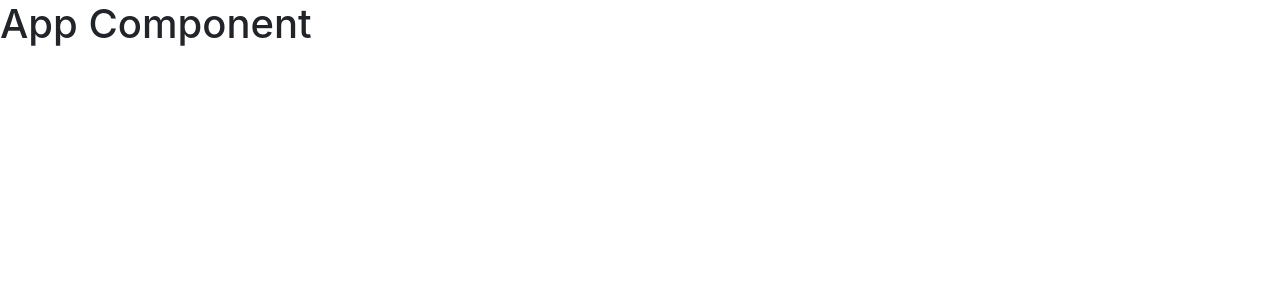
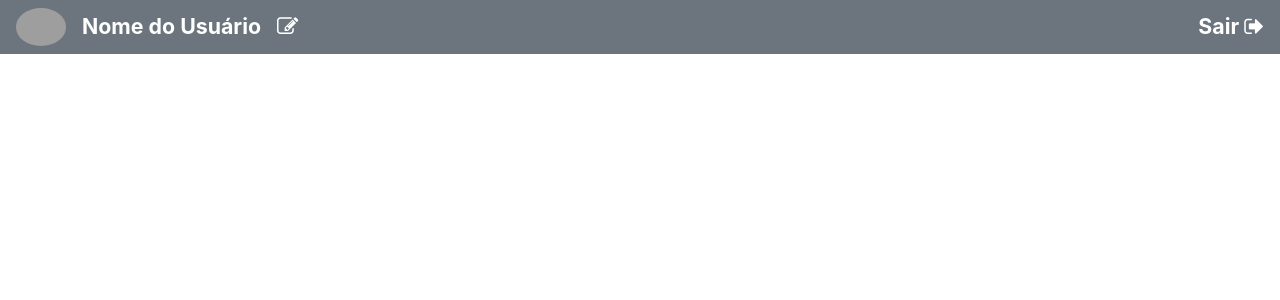
Before and after one commit to LucasSG00/blogPessoal, an Angular app: page / in a window 1280 px wide. Shown: the top 300 px of the page. Built offline with nearby package versions, Linux system fonts and the light colour scheme; grey boxes are pictures that could not be loaded.

Commit message:
Construção do Menu

```diff
--- a/src/app/app.component.html
+++ b/src/app/app.component.html
@@ -1 +1 @@
-<h1>App Component</h1>
+<app-menu></app-menu>
--- a/src/app/app.module.ts
+++ b/src/app/app.module.ts
@@ -3,10 +3,14 @@
 
 import { AppRoutingModule } from './app-routing.module';
 import { AppComponent } from './app.component';
+import { MenuComponent } from './menu/menu.component';
+import { RodapeComponent } from './rodape/rodape.component';
 
 @NgModule({
   declarations: [
-    AppComponent
+    AppComponent,
+    MenuComponent,
+    RodapeComponent
   ],
   imports: [
     BrowserModule,
--- /dev/null
+++ b/src/app/menu/menu.component.css
@@ -0,0 +1,7 @@
+.fs-16 {
+    font-size: 16pt;
+}
+
+a {
+    cursor: pointer;
+}
--- /dev/null
+++ b/src/app/menu/menu.component.html
@@ -0,0 +1,34 @@
+<nav class="navbar navbar-expand-lg navbar-light bg-secondary">
+    <button class="navbar-toggler" type="button" data-toggle="collapse" data-target="#conteudoNavbarSuportado" aria-controls="conteudoNavbarSuportado" aria-expanded="false" aria-label="Alterna navegação">
+      <span class="navbar-toggler-icon"></span>
+    </button>
+
+    <div class="collapse navbar-collapse" id="conteudoNavbarSuportado">
+      <ul class="navbar-nav mr-auto d-flex align-items-center">
+        <li class="nav-item active">
+          <img src="https://imgur.com/fMFvPE3" alt="Imagem do User" width="50px" height="50px" class="img-fluid rounded-circle">
+        </li>
+        <li class="nav-item pl-3">
+          <p class="m-0 font-weight-bold text-white fs-16">Nome do Usuário</p>
+        </li>
+
+        <li class="nav-item pl-3">
+            <a href="">
+                <p class="text-white fs-16 m-0">
+                    <i class="fa fa-pencil-square-o" aria-hidden="true"></i>
+                </p>
+            </a>
+        </li>
+      </ul>
+
+      <ul class="navbar-nav ml-auto d-flex align-items-center">
+        <li class="nav-item pl-3">
+            <a class="m-0 font-weight-bold text-white fs-16">
+                Sair
+                <i class="fa fa-sign-out" aria-hidden="true"></i>
+            </a>
+          </li>
+      </ul>
+
+    </div>
+  </nav>
--- /dev/null
+++ b/src/app/menu/menu.component.ts
@@ -0,0 +1,15 @@
+import { Component, OnInit } from '@angular/core';
+
+@Component({
+  selector: 'app-menu',
+  templateUrl: './menu.component.html',
+  styleUrls: ['./menu.component.css']
+})
+export class MenuComponent implements OnInit {
+
+  constructor() { }
+
+  ngOnInit(): void {
+  }
+
+}
--- /dev/null
+++ b/src/app/rodape/rodape.component.html
@@ -0,0 +1 @@
+<p>rodape works!</p>
--- /dev/null
+++ b/src/app/rodape/rodape.component.ts
@@ -0,0 +1,15 @@
+import { Component, OnInit } from '@angular/core';
+
+@Component({
+  selector: 'app-rodape',
+  templateUrl: './rodape.component.html',
+  styleUrls: ['./rodape.component.css']
+})
+export class RodapeComponent implements OnInit {
+
+  constructor() { }
+
+  ngOnInit(): void {
+  }
+
+}
--- a/src/index.html
+++ b/src/index.html
@@ -6,6 +6,7 @@
   <base href="/">
   <meta name="viewport" content="width=device-width, initial-scale=1">
   <link rel="icon" type="image/x-icon" href="favicon.ico">
+  <link rel="stylesheet" href="https://stackpath.bootstrapcdn.com/font-awesome/4.7.0/css/font-awesome.min.css">
 </head>
 <body>
   <app-root></app-root>
```
Also changed, not shown: src/app/rodape/rodape.component.css (added), 2 other files (tests, documents, lock files or other folders).
